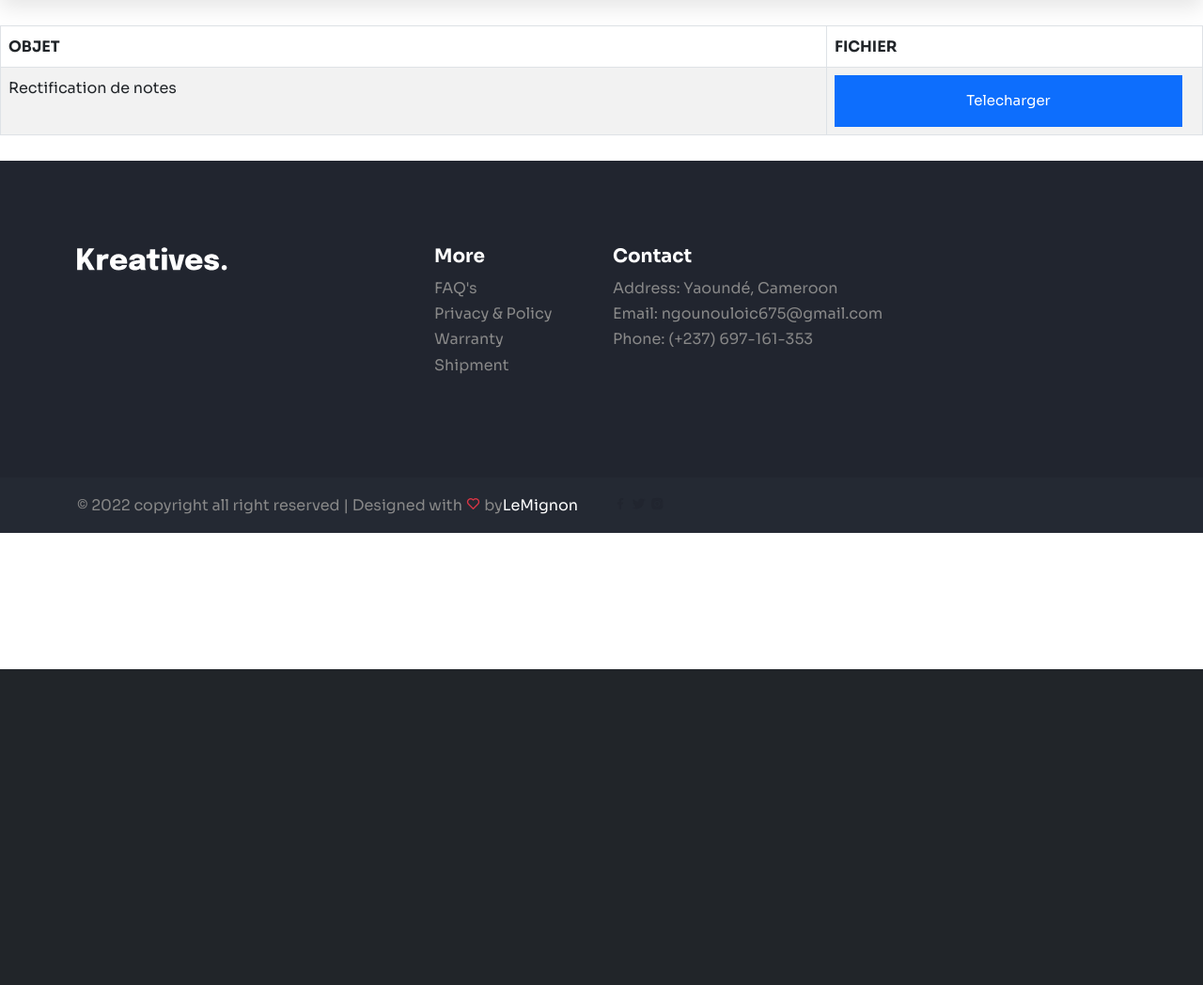
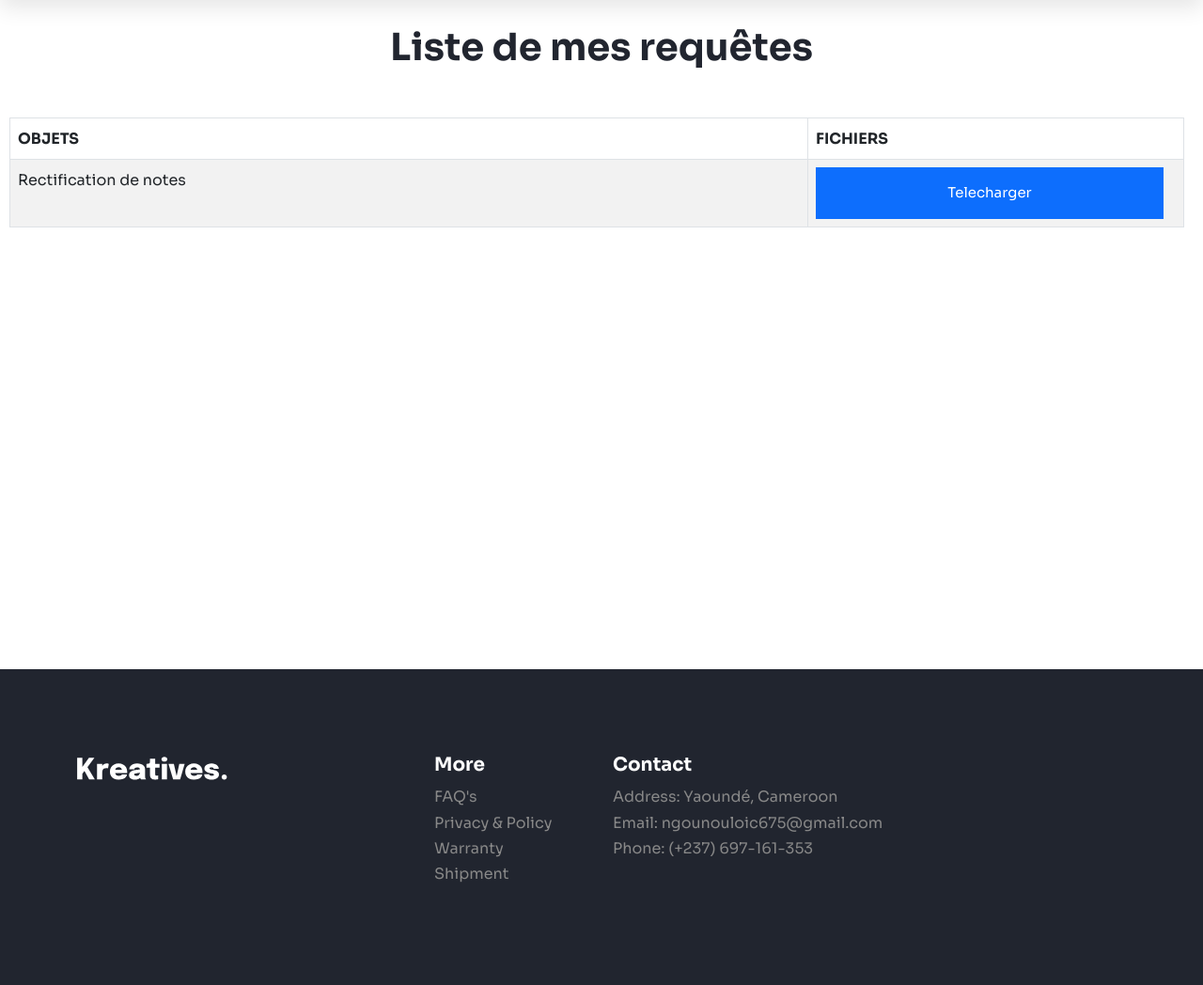
Before and after one commit to joan30122001/Kreatives, a Django app: page /template/download in a window 1280 px wide. Shown: the part 88-1136 px from the top of the page at 94% size. Before the commit the page ends 800 px from the top, so only its background shows below. Run offline with Django 3.2, Linux system fonts and the light colour scheme; data comes from the database, SQL or seed files in the repository; some libraries are stand-ins or nearby versions.

Commit message:
modification sur la page d'affichage des pdf

```diff
--- /dev/null
+++ b/template/static/css/download.css
@@ -0,0 +1,11 @@
+.my-custom-scrollbar {
+    position: relative;
+    height: 35em;
+    overflow: auto;
+    margin-top: 50px;
+    margin-left: 10px;
+    margin-right: 20px;
+}
+.table-wrapper-scroll-y {
+    display: block;
+}
--- a/template/templates/download.html
+++ b/template/templates/download.html
@@ -21,13 +21,15 @@
     <br> {% endcomment %}
 
 
+    <h1 style="text-align: center">Liste de mes requêtes</h1>
+
 
     <div class="table-wrapper-scroll-y my-custom-scrollbar">
 
         <table class="table table-bordered table-striped mb-0">
             <thead>
-                <th scope="col">OBJET</th>
-                <th scope="col">FICHIER</th>
+                <th scope="col">OBJETS</th>
+                <th scope="col">FICHIERS</th>
             </tr>
             </thead>
 
```
